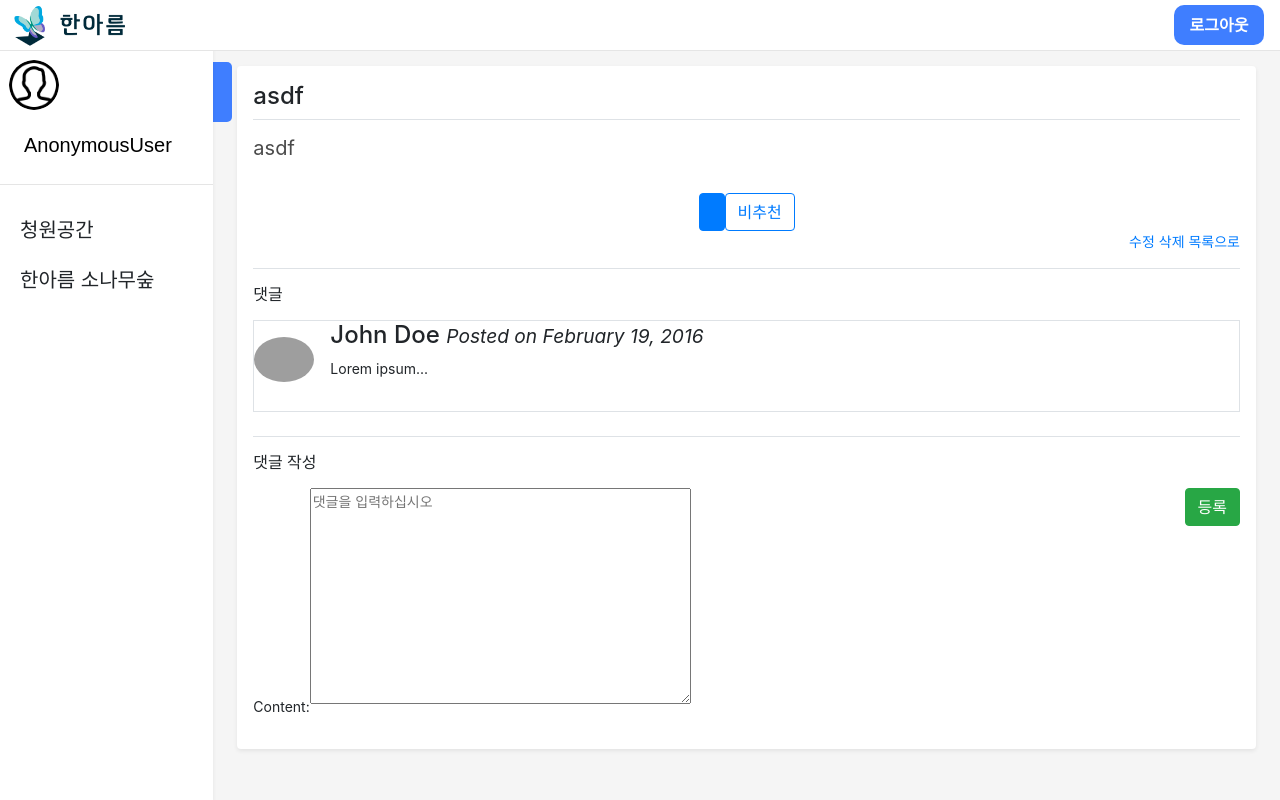
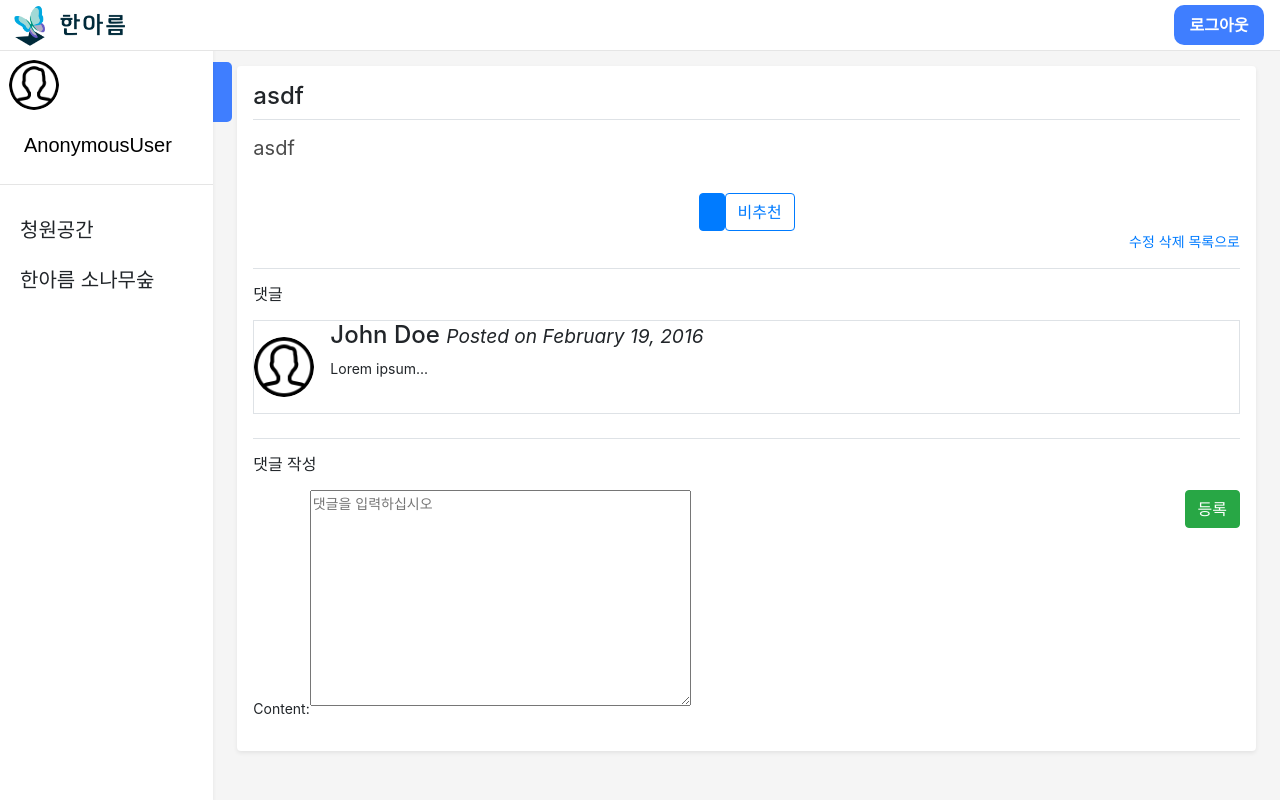
Before and after one commit to DeveloperRyou/re_hanalum, a Django app: page /article/1 in a window 1280 px wide. Run offline with Django 3.2, Linux system fonts and the light colour scheme; data comes from the database, SQL or seed files in the repository; some libraries are stand-ins or nearby versions; grey boxes are pictures that could not be loaded.

Commit message:
404 제거

```diff
--- a/hanalum/article/templates/article.html
+++ b/hanalum/article/templates/article.html
@@ -62,7 +62,7 @@
     <h6 class="pb-2 pt-3">댓글</h6>
 
     <div class="media border pb-3 mb-4">
-      <img src="img_avatar3.png" alt="John Doe" class="mr-3 mt-3 rounded-circle" style="width:60px;">
+      <img src="{% static 'images/no-profile.png' %}" alt="John Doe" class="mr-3 mt-3 rounded-circle" style="width:60px;">
       <div class="media-body">
         <h4>John Doe <small><i>Posted on February 19, 2016</i></small></h4>
         <p>Lorem ipsum...</p>
--- a/hanalum/member/templates/register.html
+++ b/hanalum/member/templates/register.html
@@ -44,8 +44,7 @@
   </form>
   </div>
   <script src="https://code.jquery.com/jquery-3.4.1.slim.min.js" integrity="sha384-J6qa4849blE2+poT4WnyKhv5vZF5SrPo0iEjwBvKU7imGFAV0wwj1yYfoRSJoZ+n" crossorigin="anonymous"></script>
-  <script>window.jQuery || document.write('<script src="/docs/4.4/assets/js/vendor/jquery.slim.min.js"><\/script>')</script><script src="/docs/4.4/dist/js/bootstrap.bundle.min.js" integrity="sha384-6khuMg9gaYr5AxOqhkVIODVIvm9ynTT5J4V1cfthmT+emCG6yVmEZsRHdxlotUnm" crossorigin="anonymous"></script>
-  <script src="form-validation.js"></script>
+  <script>window.jQuery || document.write('<script src="/docs/4.4/assets/js/vendor/jquery.slim.min.js"><\/script>')</script>
 </body>
 
 {% endblock %}
--- a/hanalum/templates/nav.html
+++ b/hanalum/templates/nav.html
@@ -7,7 +7,7 @@
 
 <body data-gr-c-s-loaded="true">
     <nav class="navbar navbar-color fixed-top flex-md-nowrap p-0">
-      <a href="{% url 'main' %}"> <img class="img-title" src="/static/images/title.png" alt=""> </a>
+      <a href="{% url 'main' %}"> <img class="img-title" src="{% static 'images/title.png' %}" alt=""> </a>
       <ul class="navbar-nav px-3" style="padding-bottom:5px; padding-top:5px; ">
         <li class="nav-item text-nowrap">
           <a class="nav-link logout" href="{% url 'logout' %}"><strong>로그아웃</strong></a>
@@ -21,7 +21,7 @@
         <nav class="col-md-2 d-none d-md-block sidebar shadow-sm slide-anim">
           <div class="sidebar col-md-2 slide-anim">
             <div class="profile">
-              <img class="profile-image" src="/static/images/no-profile.png" alt="">
+              <img class="profile-image" src="{% static 'images/no-profile.png' %}" alt="">
               <div class="nickname"> {{user}} </div> <br>
             </div>
             <div class="category-box">
```
